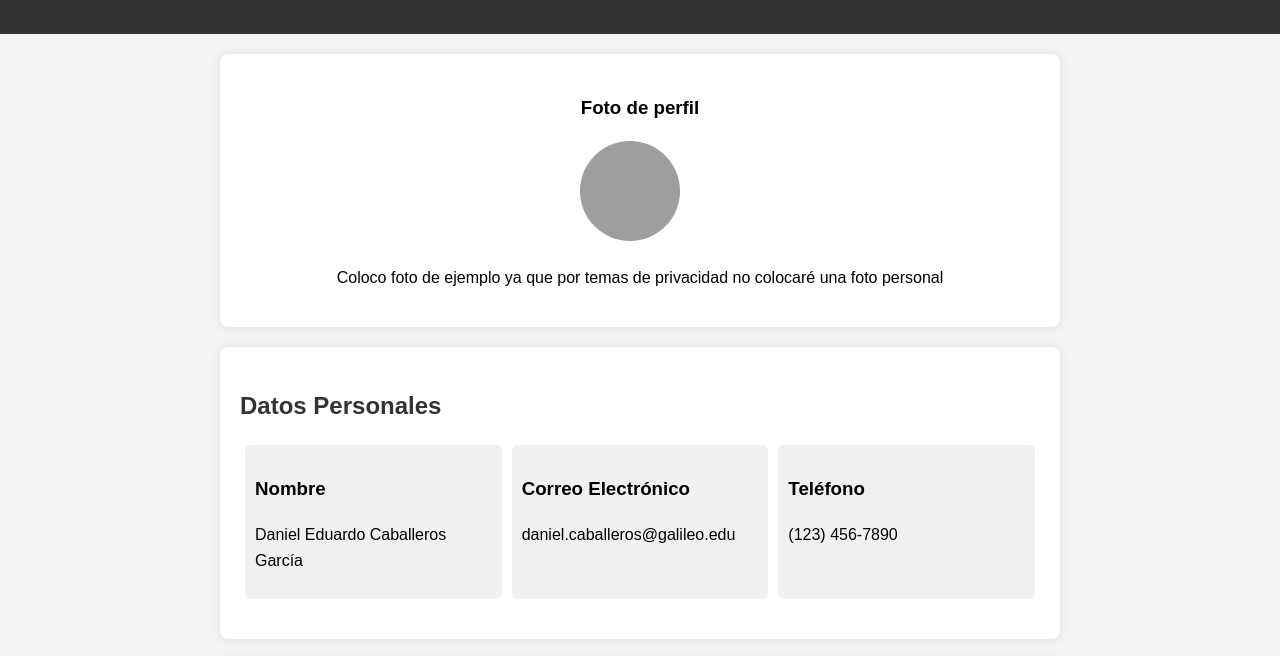
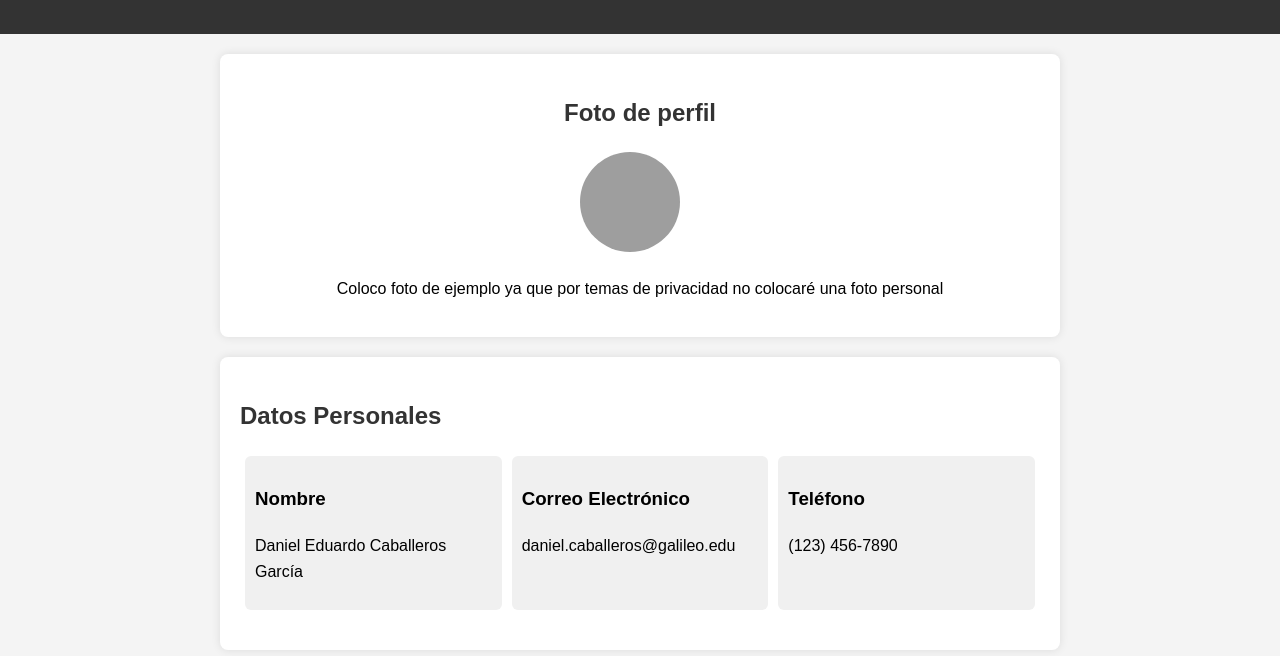
Before and after one commit to DannyCaba/DannyCaba.github.io, a plain HTML site: page index.html in a window 1280 px wide. Shown: the part 92-748 px from the top of the page. Drawn offline with Linux system fonts and the light colour scheme; grey boxes are pictures that could not be loaded.

Commit message:
Update index.html

```diff
--- a/index.html
+++ b/index.html
@@ -79,7 +79,7 @@
 
     <section>
         <div style="text-align: center;">
-            <h3>Foto de perfil</h3>
+            <h2>Foto de perfil</h2>
             <img class="profile-pic" src="https://encrypted-tbn0.gstatic.com/images?q=tbn:ANd9GcSwDGsAmj8R_DJmjAqiu8hClxAt8Nls4GAU0a8zg4Wmpw&s" alt="Foto de perfil">
             <p>Coloco foto de ejemplo ya que por temas de privacidad no colocaré una foto personal</p>
         </div>
```
